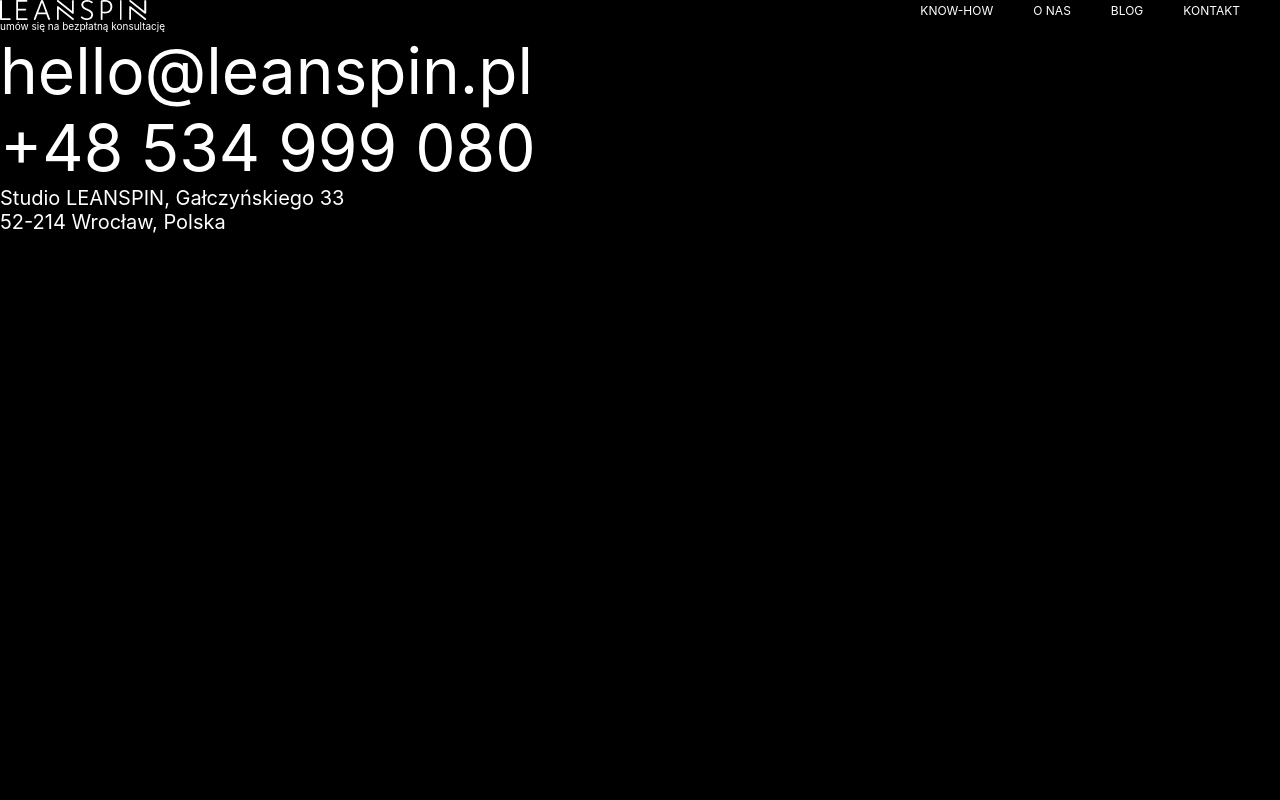
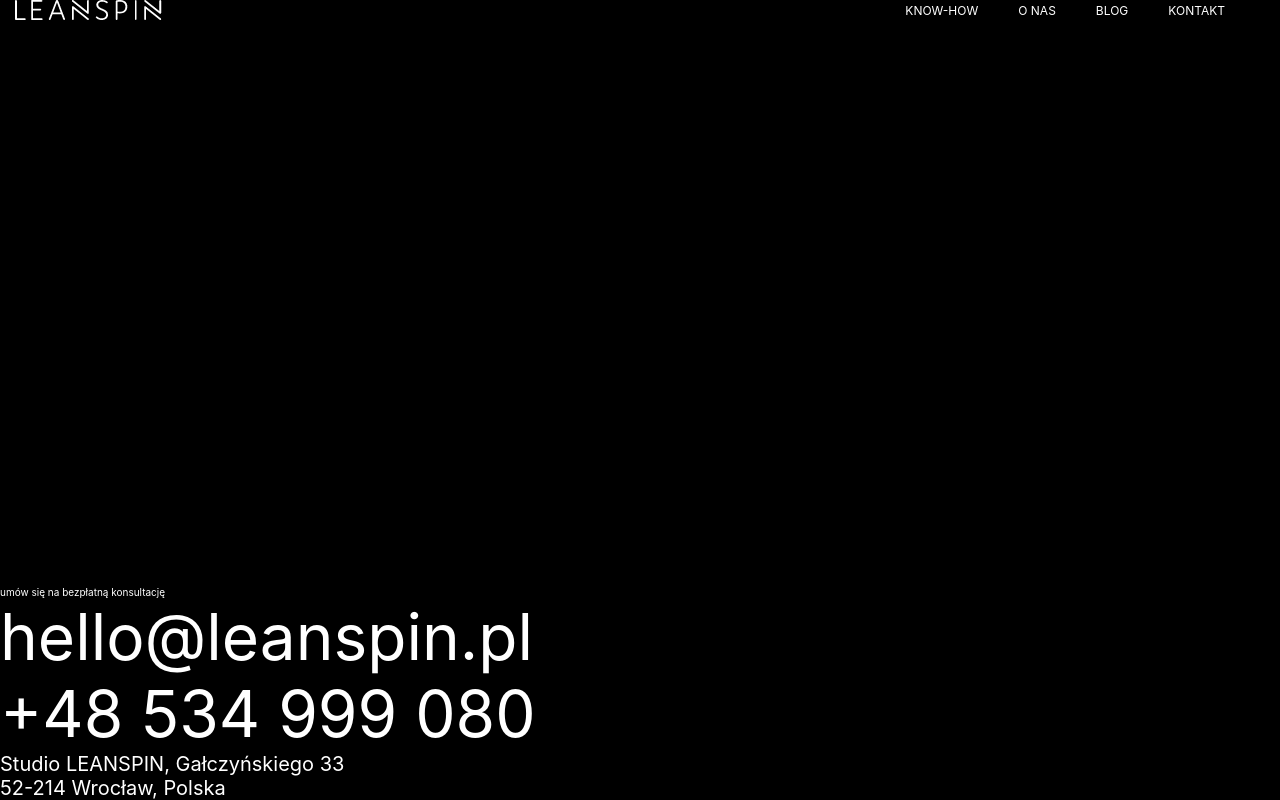
Before and after one commit to ManellDmitry/react-homework, a React (Create React App) app: page / in a window 1280 px wide. Built offline with nearby package versions, Linux system fonts and the light colour scheme.

Commit message:
add main, fix container

```diff
--- a/src/App.js
+++ b/src/App.js
@@ -1,9 +1,8 @@
 import React from "react";
-// import styled from "styled-components";
+import styled from "styled-components";
 import Footer from "./components/Footer";
 import Header from "./components/Header";
-import {Routes, Route} from "react-router-dom"
-
+import { Routes, Route } from "react-router-dom";
 
 const navLinks = [
   { id: "1", label: "KNOW-HOW" },
@@ -11,14 +10,19 @@
   { id: "3", label: "BLOG" },
   { id: "4", label: "KONTAKT" },
 ];
-
+const PageWrapper = styled.div`
+  display: flex;
+  height: 100vh;
+  flex-flow: column;
+`;
 
 function App() {
   return (
-    <div>
+    <PageWrapper>
       <Header links={navLinks} />
+      <main style={{ flex: "1 0 auto" }}></main>
       <Footer />
-    </div>
+    </PageWrapper>
   );
 }
 export default App;
--- a/src/components/Footer.js
+++ b/src/components/Footer.js
@@ -1,7 +1,9 @@
 import React from "react";
 import styled from "styled-components";
 import { Container } from "./styledComponents";
-const StyledFooter = styled.footer``;
+const StyledFooter = styled.footer`
+  flex: 0 1 auto;
+`;
 const StyledFooterLinks = styled.a`
   :hover {
     color: aquamarine;
--- a/src/components/Header.js
+++ b/src/components/Header.js
@@ -6,6 +6,10 @@
 
 const StyledHeader = styled.header`
   background: #000;
+  flex: 0 1 auto;
+`;
+
+const HeaderContainer = styled(Container)`
   display: flex;
   justify-content: space-between;
   align-items: center;
@@ -14,11 +18,12 @@
 function Header({ links }) {
   return (
     <StyledHeader>
-      <Container>
-      <Logo />
-      <Navigation links={links} />
-      </Container>
+      <HeaderContainer>
+        <Logo />
+        <Navigation links={links} />
+      </HeaderContainer>
     </StyledHeader>
   );
 }
+
 export default Header;
--- a/src/components/styledComponents.js
+++ b/src/components/styledComponents.js
@@ -1,17 +1,18 @@
 // import React from "react";
 import styled from "styled-components";
 
-export const Container=styled.div`
-display: contents;  //без контенст весь контейнер становиться по центру
-width: 320px;
-margin: 0 auto;
-padding: 0 15px;
-  @media screen and(min-width: 679px){
-  width:679px;
-  padding: 0 20px;
-}
-  @media screen and(min-width: 1200px){
-  width:1200px;
-  padding: 0 30px;
+export const Container = styled.div`
+  display: contents; //без контенст весь контейнер становиться по центру
+  min-width: 320px;
+  width: 100%;
+  margin: 0 auto;
+  padding: 0 15px;
+  @media screen and(min-width: 679px) {
+    min-width: 679px;
+    padding: 0 20px;
+  }
+  @media screen and(min-width: 1200px) {
+    min-width: 1200px;
+    padding: 0 30px;
   }
 `;
```
Lines whose indentation alone changed are shown as unchanged.
